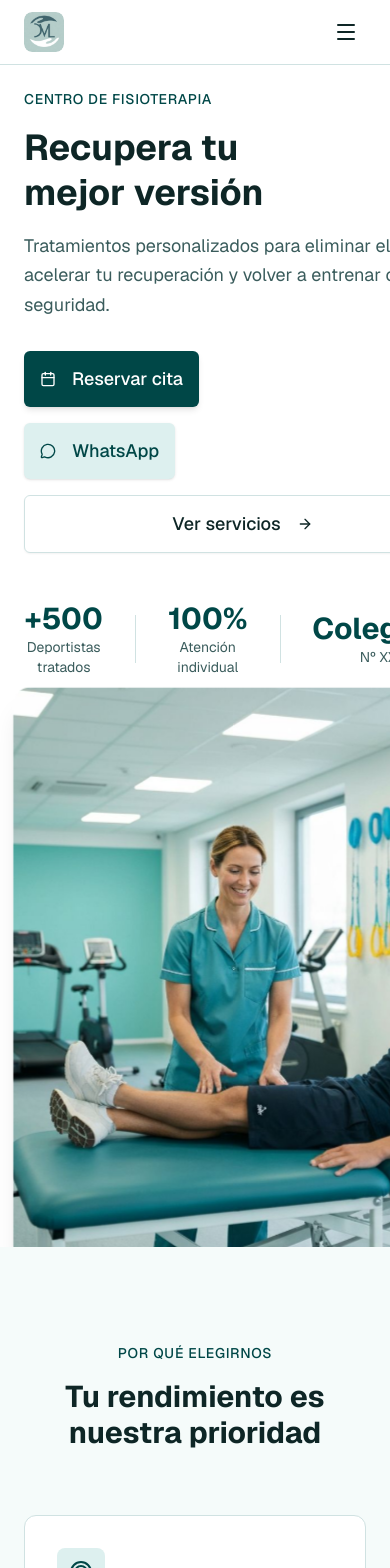
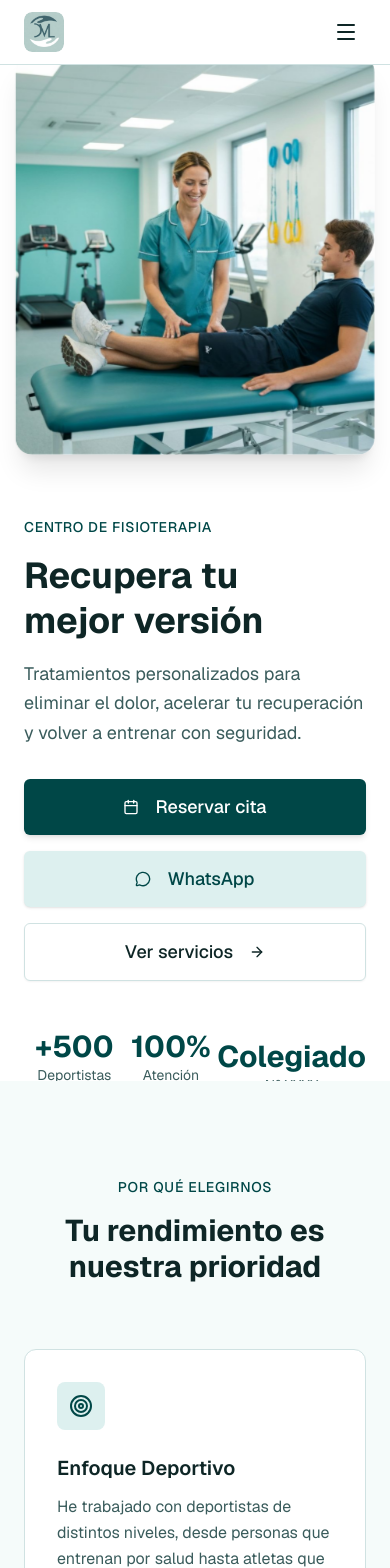
Before and after one commit to DavidMorras/Web-Villuendas, a Next.js app: page / in a window 390 px wide. Shown: the top 1568 px of the page. Built offline with nearby package versions, Linux system fonts and the light colour scheme.

Commit message:
Cambio hero

```diff
--- a/components/landing/hero.tsx
+++ b/components/landing/hero.tsx
@@ -15,9 +15,24 @@ export function Hero() {
   }
 
   return (
-    <section className="relative min-h-[90vh] flex items-center bg-background overflow-hidden">
+    <section className="relative min-h-[85svh] flex items-center bg-background overflow-hidden">
       <div className="container mx-auto px-6 lg:px-8">
-        <div className="grid lg:grid-cols-2 gap-12 lg:gap-16 items-center">
+        <div className="grid grid-cols-1 lg:grid-cols-2 gap-12 lg:gap-16 items-center">
+
+          {/* IMAGEN (MÓVIL ARRIBA) */}
+          <div
+            className="relative opacity-0 scale-105 animate-[fadeZoom_1s_ease-out_forwards]"
+          >
+            <div className="relative w-full h-[380px] sm:h-[450px] rounded-2xl overflow-hidden shadow-xl">
+              <Image
+                src="/images/hero-fisio.jpg"
+                alt="Fisioterapia deportiva profesional"
+                fill
+                className="object-cover"
+                priority
+              />
+            </div>
+          </div>
 
           {/* TEXTOS */}
           <div
@@ -40,7 +55,6 @@ export function Hero() {
             {/* BOTONES */}
             <div className="flex flex-col sm:flex-row flex-wrap gap-4">
 
-              {/* CTA PRINCIPAL – CALENDLY */}
               <a
                 href="https://calendly.com/davidmorras2/masaje-terapeutico?locale=es"
                 target="_blank"
@@ -48,14 +62,13 @@ export function Hero() {
               >
                 <Button
                   size="lg"
-                  className="text-lg px-10 py-7 shadow-md hover:shadow-lg transition-all"
+                  className="text-lg px-10 py-7 shadow-md hover:shadow-lg transition-all w-full sm:w-auto"
                 >
                   <Calendar className="mr-2 h-6 w-6" />
                   Reservar cita
                 </Button>
               </a>
 
-              {/* CTA SECUNDARIO – WHATSAPP */}
               <a
                 href="https://wa.me/34636308330"
                 target="_blank"
@@ -64,18 +77,17 @@ export function Hero() {
                 <Button
                   size="lg"
                   variant="secondary"
-                  className="text-lg px-10 py-7 shadow-sm hover:shadow-md transition-all"
+                  className="text-lg px-10 py-7 shadow-sm hover:shadow-md transition-all w-full sm:w-auto"
                 >
                   <MessageCircle className="mr-2 h-6 w-6" />
                   WhatsApp
                 </Button>
               </a>
 
-              {/* CTA TERCIARIO – VER SERVICIOS (SCROLL SUAVE) */}
               <Button
                 size="lg"
                 variant="outline"
-                className="text-lg px-10 py-7 hover:bg-muted transition-all"
+                className="text-lg px-10 py-7 hover:bg-muted transition-all w-full sm:w-auto"
                 onClick={handleScrollToServices}
               >
                 Ver servicios
@@ -84,20 +96,21 @@ export function Hero() {
             </div>
 
             {/* MICROCOPYS */}
-            <div className="flex items-center gap-8 pt-4">
+            <div className="flex items-center justify-between sm:justify-start sm:gap-8 pt-4">
+
               <div className="text-center">
                 <p className="text-3xl font-bold text-primary">+500</p>
                 <p className="text-sm text-muted-foreground">Deportistas tratados</p>
               </div>
 
-              <div className="h-12 w-px bg-border" />
+              <div className="hidden sm:block h-12 w-px bg-border" />
 
               <div className="text-center">
                 <p className="text-3xl font-bold text-primary">100%</p>
                 <p className="text-sm text-muted-foreground">Atención individual</p>
               </div>
 
-              <div className="h-12 w-px bg-border" />
+              <div className="hidden sm:block h-12 w-px bg-border" />
 
               <div className="text-center">
                 <p className="text-3xl font-bold text-primary">Colegiado</p>
@@ -106,25 +119,10 @@ export function Hero() {
             </div>
           </div>
 
-          {/* IMAGEN CON ANIMACIÓN */}
-          <div
-            className="relative opacity-0 scale-105 animate-[fadeZoom_1s_ease-out_forwards]"
-          >
-            <div className="relative aspect-[4/5] rounded-2xl overflow-hidden shadow-xl">
-              <Image
-                src="/images/hero-fisio.jpg"
-                alt="Fisioterapia deportiva profesional"
-                fill
-                className="object-cover"
-                priority
-              />
-            </div>
-          </div>
-
         </div>
       </div>
 
-      {/* ANIMACIONES PERSONALIZADAS */}
+      {/* ANIMACIONES */}
       <style jsx>{`
         @keyframes fadeUp {
           0% { opacity: 0; transform: translateY(20px); }
```
